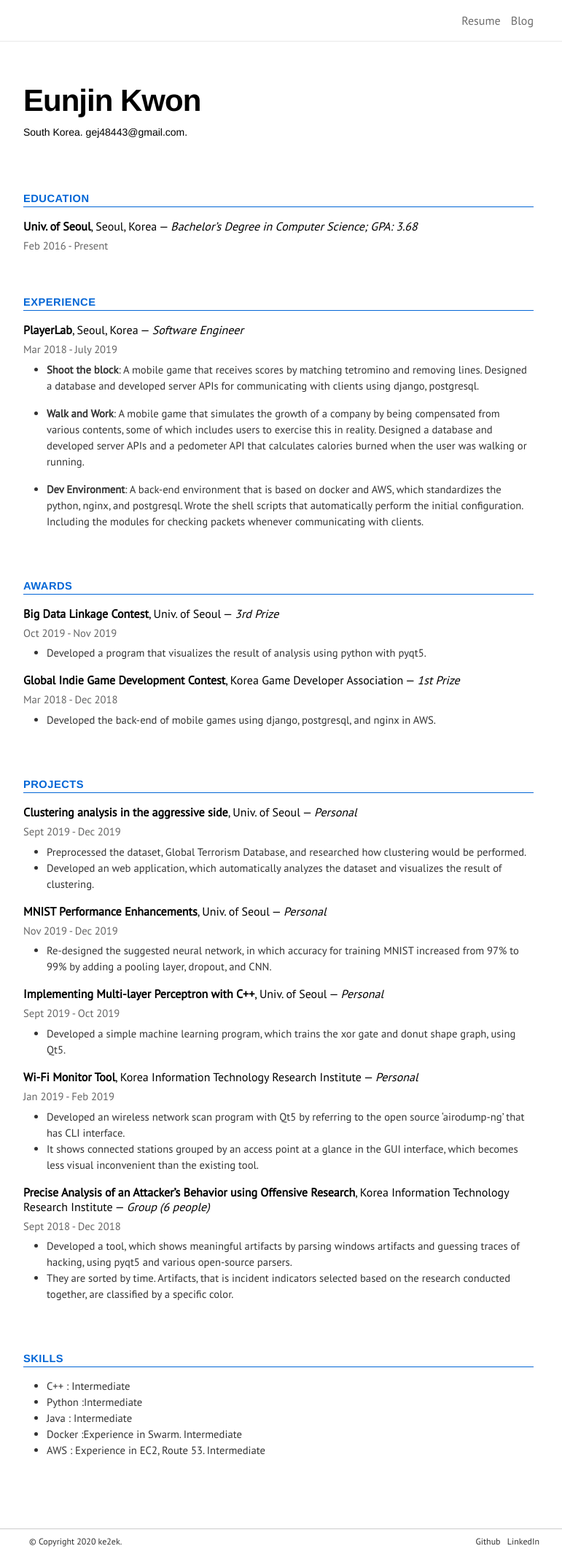
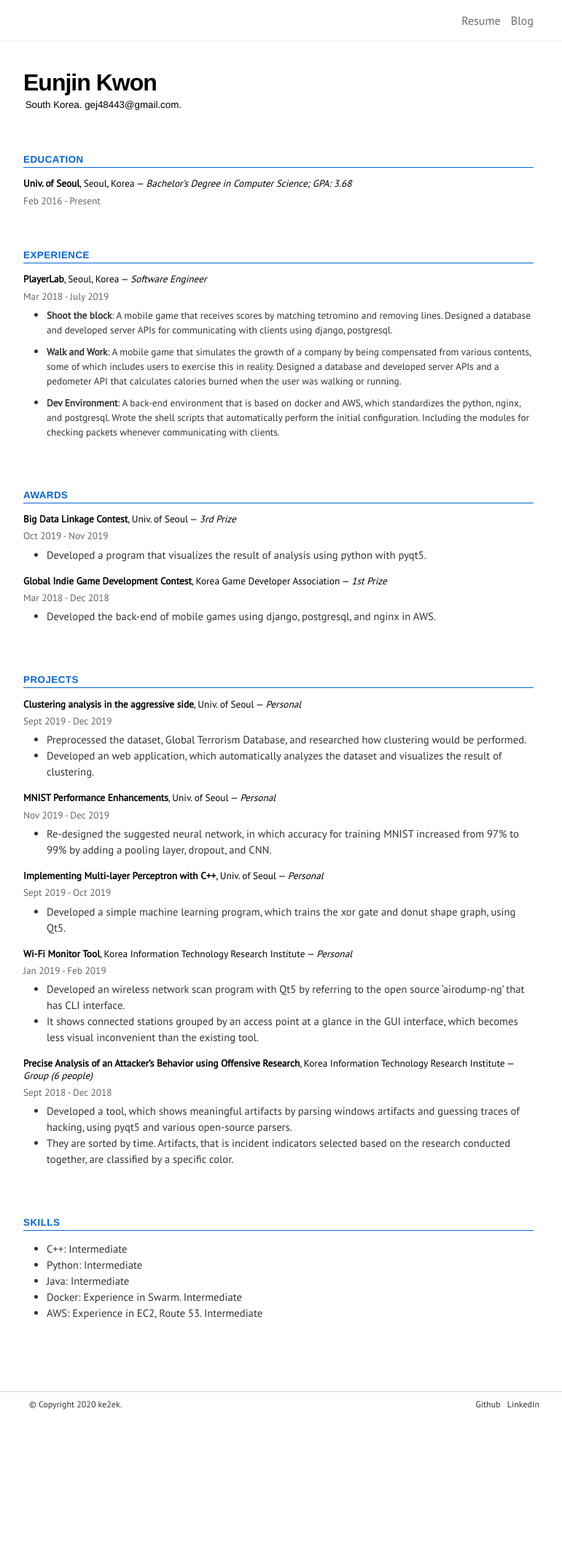
Before and after one commit to r4v3n-k/r4v3n-k.github.io, a Jekyll site: the page built from _pages/resume.md, in a window 1280 px wide. Shown: the whole page at 73% size, without its empty margins (258-1029 px from the left). Built offline with Jekyll 4.4.1, drawn with Linux system fonts in a browser that asks for light colours; nearby versions of some CDN libraries; some web fonts are replaced; after the commit the page ends 1942 px from its top, so only the background shows below that.

Commit message:
Refactor resume

```diff
--- a/_layouts/resume.html
+++ b/_layouts/resume.html
@@ -1,6 +1,10 @@
----
-layout: default
----
+<!DOCTYPE html>
+<html>
+  {% include head.html %}
+  <body>
+    {% include header.html %}
+    <div class="page-content" style="padding-top:40px;">
+      <div class="wrapper">
         <div class="post">
 
           <header class="resume-header">
@@ -13,3 +17,10 @@ layout: default
           </article>
 
         </div>
+      </div>
+    </div>
+
+    {% include footer.html %}
+    {% include hemline.html %}
+  </body>
+</html>
--- a/_sass/_resume.scss
+++ b/_sass/_resume.scss
@@ -1,5 +1,4 @@
 .resume-header {
-    margin-bottom: 20px;
     color: black;
 }
 .resume-list {
@@ -13,18 +12,31 @@
         padding-top: $space-3;
     }
 }
+
 .resume-title {
-    font-size: 42px;
+    font-size: 24pt;
     letter-spacing: -1px;
     line-height: 1;
     margin: 0;
     color: black;
 }
+
+.resume-description {
+    margin: .5em 0;
+    font-size: 10pt;
+    padding-left: .2em;
+}
+
 .resume-content {
+    // h3: title, h4: type, h5: desc
+    h3,h4,h5,p {
+        font-size: 10pt;
+    }
+
     h3 {
         font-weight: bold;
         color: $blue-1;
-        font-size: 11pt;
+        // font-size: 11pt;
         letter-spacing: 0.5px;
         margin: 0;
         margin-bottom: 1em;
@@ -32,23 +44,31 @@
         line-height: 1.5em;
         border-bottom: 1px solid $blue-1;
     }
+
     h4 {
         font-family: $font-family;
-        font-size: 12pt;
+        // font-size: 12pt;
         color: black;
         a { color: black; }
     }
+
     h5 {
         font-family: $font-family;
-        font-size: 11pt;
+        // font-size: 11pt;
         margin-top: 0;
     }
+
+    p {
+        margin-bottom: .5rem;
+    }
 }
+
 .resume-meta {
     color: $grey-color;
     font-size: $small-font-size;
     margin-bottom: 0px;
 }
+
 .resume-link {
     display: block;
     font-size: 42px;
```
Also changed, not shown: _pages/resume.md (+5 -5 lines). Lines whose indentation alone changed are shown as unchanged.
